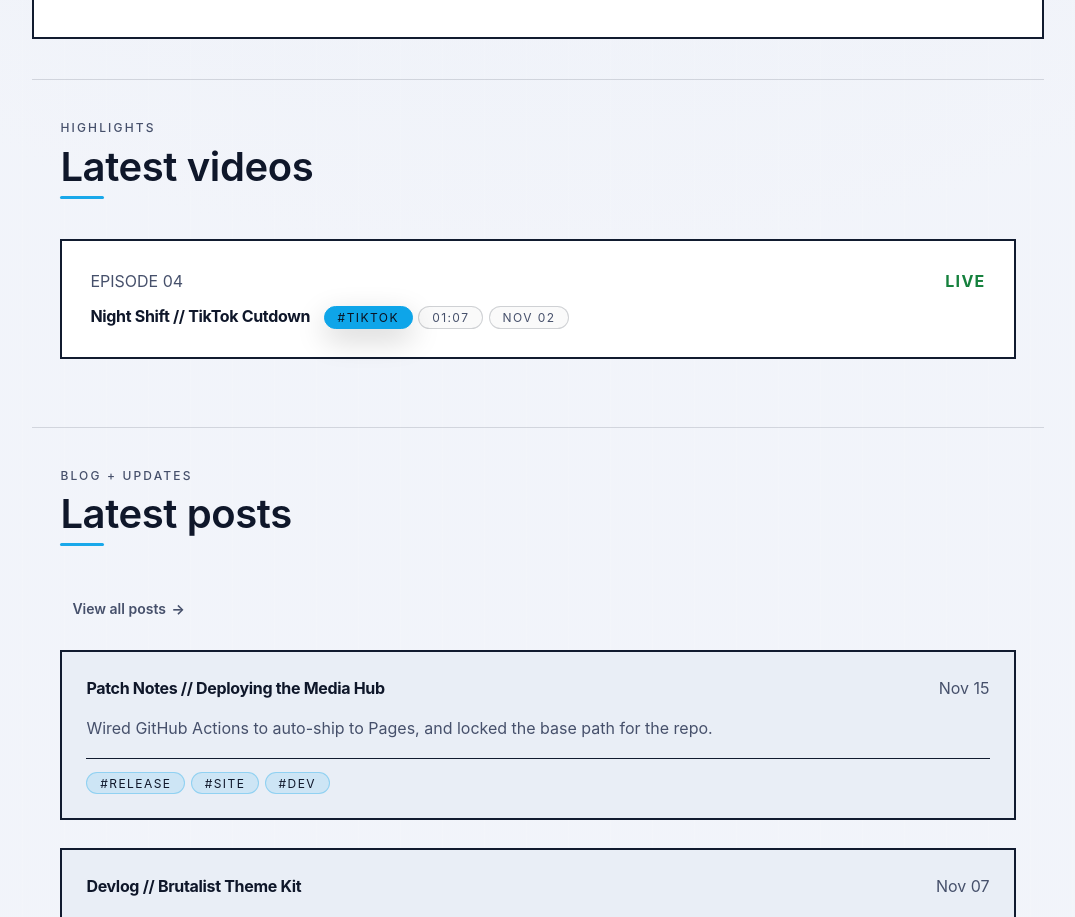
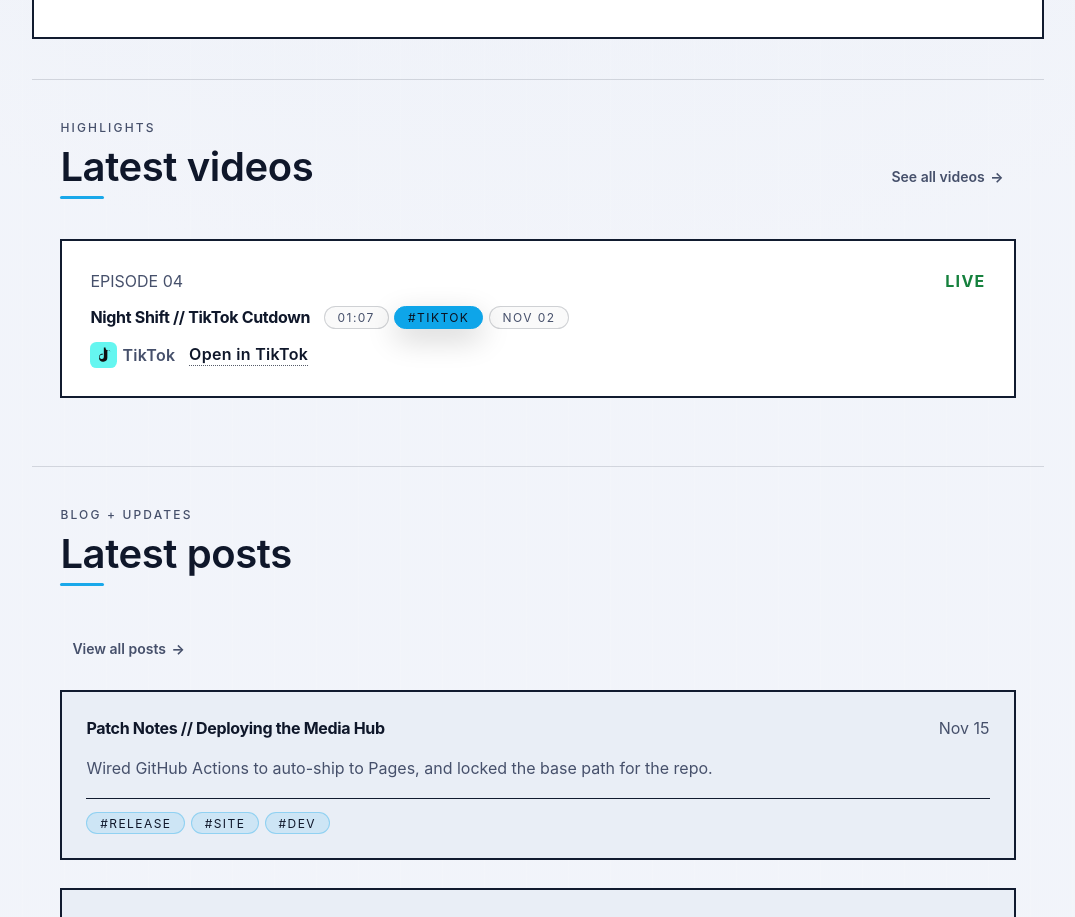
Before and after one commit to VCongini/duriin, a React (Vite) app: page / in a window 1280 px wide. Shown: the part 1122-2039 px from the top of the page, without its empty margins (102-1177 px from the left). Built offline with nearby package versions, Linux system fonts and the light colour scheme.

Commit message:
Refine platform cues in latest videos

```diff
--- a/src/components/home/LatestVideosSection.tsx
+++ b/src/components/home/LatestVideosSection.tsx
@@ -1,4 +1,5 @@
-import React from 'react';
+import React, { useMemo } from 'react';
+import { Link } from 'react-router-dom';
 import { Video } from '../../content/types';
 import { formatDate } from '../../utils/format';
 
@@ -7,25 +8,95 @@
     isLoading: boolean;
 }
 
-export const LatestVideosSection: React.FC<LatestVideosSectionProps> = ({ latestVideos, isLoading }) => (
+const NEW_THRESHOLD_DAYS = 10;
+
+const PLATFORM_GLYPHS: Record<
+    Video['platform'],
+    { label: string; glyph: React.ReactNode; className: string }
+> = {
+    YouTube: {
+        label: 'YouTube',
+        className: 'episode__platform-glyph--youtube',
+        glyph: (
+            <svg viewBox="0 0 24 24" role="presentation" aria-hidden="true">
+                <path d="M22.54 6.42a2.78 2.78 0 0 0-1.95-2C18.92 4 12 4 12 4s-6.92 0-8.59.4a2.78 2.78 0 0 0-1.95 2A29 29 0 0 0 1 12a29 29 0 0 0 .46 5.58 2.78 2.78 0 0 0 1.95 2C5.08 20 12 20 12 20s6.92 0 8.59-.4a2.78 2.78 0 0 0 1.95-2A29 29 0 0 0 23 12a29 29 0 0 0-.46-5.58ZM10 15.5v-7l6 3.5Z" />
+            </svg>
+        ),
+    },
+    Twitch: {
+        label: 'Twitch',
+        className: 'episode__platform-glyph--twitch',
+        glyph: (
+            <svg viewBox="0 0 24 24" role="presentation" aria-hidden="true">
+                <path d="M4 3 3 6v14h5v3l3-3h4l5-5V3Zm15 10-3 3h-4l-3 3v-3H5V5h14Z" />
+                <path d="M13 7h2v5h-2zm-4 0h2v5H9z" />
+            </svg>
+        ),
+    },
+    TikTok: {
+        label: 'TikTok',
+        className: 'episode__platform-glyph--tiktok',
+        glyph: (
+            <svg viewBox="0 0 24 24" role="presentation" aria-hidden="true">
+                <path d="M19.7 7.4a6 6 0 0 1-3.7-1.3V15a5 5 0 1 1-5.7-4.9V12a2.5 2.5 0 1 0 1.5 2.3V3h2a3.5 3.5 0 0 0 3.5 3.5h1.4Z" />
+            </svg>
+        ),
+    },
+};
+
+const isNewRelease = (publishedAt: string) => {
+    const publishedDate = new Date(publishedAt);
+    const today = new Date();
+
+    if (Number.isNaN(publishedDate.getTime())) {
+        return false;
+    }
+
+    const diffInMs = today.getTime() - publishedDate.getTime();
+    const diffInDays = diffInMs / (1000 * 60 * 60 * 24);
+
+    return diffInDays <= NEW_THRESHOLD_DAYS;
+};
+
+export const LatestVideosSection: React.FC<LatestVideosSectionProps> = ({ latestVideos, isLoading }) => {
+    const decoratedVideos = useMemo(
+        () =>
+            latestVideos.map((video) => ({
+                ...video,
+                isNew: isNewRelease(video.publishedAt),
+                platformMeta: PLATFORM_GLYPHS[video.platform],
+            })),
+        [latestVideos]
+    );
+
+    return (
         <section className="page-section u-stack">
-        <header className="c-section-header c-section-header--accent">
+            <header className="c-section-header c-section-header--accent c-section-header--with-cta">
+                <div className="c-section-header__content">
                     <p className="c-section-header__label">Highlights</p>
                     <h2 className="c-section-header__title">Latest videos</h2>
+                </div>
+                <Link className="page-cta__secondary c-section-header__action" to="/videos">
+                    See all videos
+                </Link>
             </header>
             <ul className="episode-list">
                 {isLoading ? (
                     <li className="episode episode--compact">Loading videos…</li>
                 ) : (
-                latestVideos.map((video) => (
+                    decoratedVideos.map((video) => (
                         <li key={video.id} className="episode episode--compact">
                             <div className="episode__header">
                                 <span className="episode__label">{video.episode}</span>
+                                <div className="episode__header-actions">
+                                    {video.isNew ? <span className="episode__badge">New</span> : null}
                                     <span className={`episode__status episode__status--${video.status.toLowerCase()}`}>
                                         {video.status}
                                     </span>
                                 </div>
+                            </div>
                             <div className="episode__title-row">
+                                <div className="episode__title-stack">
                                     <a
                                         href={video.url}
                                         target="_blank"
@@ -34,11 +105,34 @@
                                     >
                                         {video.title}
                                     </a>
+                                </div>
                                 <div className="episode__meta">
+                                    <span className="tag tag--meta">{video.duration}</span>
                                     <span className="tag tag--platform">#{video.platform.toUpperCase()}</span>
-                                <span className="tag tag--meta">{video.duration}</span>
                                     <span className="tag tag--meta">{formatDate(video.publishedAt)}</span>
                                 </div>
+                            </div>
+                            <div className="episode__submeta">
+                                <span
+                                    className="episode__secondary-meta"
+                                    aria-label={`${video.platform} destination`}
+                                >
+                                    <span
+                                        aria-hidden="true"
+                                        className={`episode__platform-glyph ${video.platformMeta.className}`}
+                                    >
+                                        {video.platformMeta.glyph}
+                                    </span>
+                                    <span>{video.platformMeta.label}</span>
+                                </span>
+                                <a
+                                    className="episode__secondary-link"
+                                    href={video.url}
+                                    target="_blank"
+                                    rel="noreferrer"
+                                >
+                                    Open in {video.platform}
+                                </a>
                             </div>
                         </li>
                     ))
@@ -46,3 +140,4 @@
             </ul>
         </section>
     );
+};
--- a/src/styles/components/_content.scss
+++ b/src/styles/components/_content.scss
@@ -212,6 +212,12 @@
     @include responsive-text(0.85rem, 0.95rem);
 }
 
+.episode__header-actions {
+    display: inline-flex;
+    align-items: center;
+    gap: var(--space-xs);
+}
+
 .episode__label {
     color: var(--color-text-secondary);
 }
@@ -241,6 +247,92 @@
 
 .episode__title-row {
     @include fluid-stack(column, var(--space-xs), row, var(--space-sm));
+}
+
+.episode__title-stack {
+    display: inline-flex;
+    flex-wrap: wrap;
+    align-items: center;
+    gap: var(--space-xs);
+}
+
+.episode__badge {
+    display: inline-flex;
+    align-items: center;
+    gap: var(--space-xxs);
+    padding: 0.2rem 0.5rem;
+    border-radius: var(--radius-pill);
+    background: color-mix(in srgb, var(--color-accent-section) 18%, transparent);
+    color: var(--color-text-primary);
+    border: 1px solid var(--panel-outline);
+    font-size: var(--font-size-xs);
+    letter-spacing: 0.06em;
+    text-transform: uppercase;
+}
+
+.episode__submeta {
+    display: flex;
+    flex-wrap: wrap;
+    align-items: center;
+    gap: var(--space-sm);
+    color: var(--color-text-secondary);
+}
+
+.episode__secondary-meta,
+.episode__secondary-link {
+    display: inline-flex;
+    align-items: center;
+    gap: var(--space-xxs);
+    font-weight: 600;
+    letter-spacing: 0.02em;
+}
+
+.episode__secondary-meta--muted {
+    color: var(--color-text-tertiary);
+}
+
+.episode__secondary-link {
+    color: var(--color-text-primary);
+    text-decoration: none;
+    border-bottom: 1px dotted color-mix(in srgb, var(--color-text-primary) 70%, transparent);
+    padding-bottom: 0.05rem;
+}
+
+.episode__secondary-link:hover {
+    color: var(--color-accent-section);
+    border-color: color-mix(in srgb, var(--color-accent-section) 80%, transparent);
+}
+.episode__platform-glyph {
+    display: inline-flex;
+    align-items: center;
+    justify-content: center;
+    width: 1.65rem;
+    height: 1.65rem;
+    border-radius: var(--radius-sm);
+    background: color-mix(in srgb, var(--color-border-strong) 24%, transparent);
+    color: var(--color-text-primary);
+    padding: 0.2rem;
+}
+
+.episode__platform-glyph svg {
+    width: 100%;
+    height: 100%;
+    fill: currentColor;
+}
+
+.episode__platform-glyph--youtube {
+    background: color-mix(in srgb, #ff0000 70%, transparent);
+    color: #fff;
+}
+
+.episode__platform-glyph--twitch {
+    background: color-mix(in srgb, #9146ff 70%, transparent);
+    color: #fff;
+}
+
+.episode__platform-glyph--tiktok {
+    background: color-mix(in srgb, #23f2ea 70%, transparent);
+    color: #111;
 }
 
 .filter-summary {
--- a/src/styles/components/_section-header.scss
+++ b/src/styles/components/_section-header.scss
@@ -5,6 +5,12 @@
     flex-direction: column;
     gap: var(--space-xs);
     margin-bottom: var(--space-md);
+}
+
+.c-section-header__content {
+    display: flex;
+    flex-direction: column;
+    gap: var(--space-xs);
 }
 
 .c-section-header__label {
@@ -44,3 +50,15 @@
     background: var(--color-accent-section);
     opacity: 0.95;
 }
+
+.c-section-header--with-cta {
+    flex-direction: row;
+    align-items: flex-end;
+    justify-content: space-between;
+    flex-wrap: wrap;
+    gap: var(--space-sm);
+}
+
+.c-section-header__action {
+    align-self: flex-end;
+}
```
Lines whose indentation alone changed are shown as unchanged.
